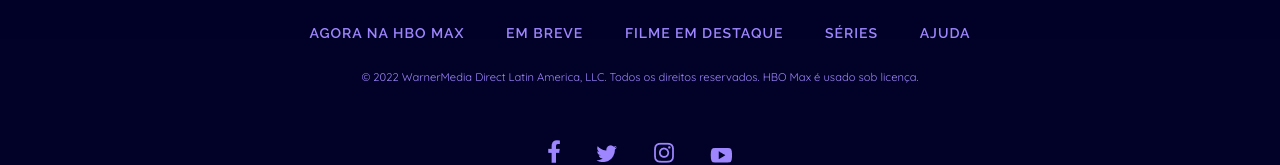
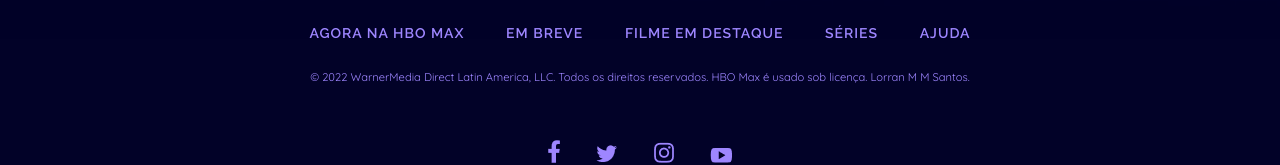
Before and after one commit to Lorran-Matheus/Clone-HBO-Max-2022, a plain HTML site: page index.html in a window 1280 px wide. Shown: the part 3448-3613 px from the top of the page. Drawn offline with Linux system fonts and the light colour scheme.

Commit message:
Update index.html

```diff
--- a/index.html
+++ b/index.html
@@ -151,7 +151,7 @@
             </div>
             <div class="footer__direitos">
                 <p class="small-text">© 2022 WarnerMedia Direct Latin America, LLC. Todos os direitos reservados.
-                    HBO Max é usado sob licença.</p>
+                    HBO Max é usado sob licença. Lorran M M Santos.</p>
             </div>
             <div class="footer__redes">
                 <a class="footer__items" target="_blank" href="https://www.facebook.com/HBOMaxBr/">
```
